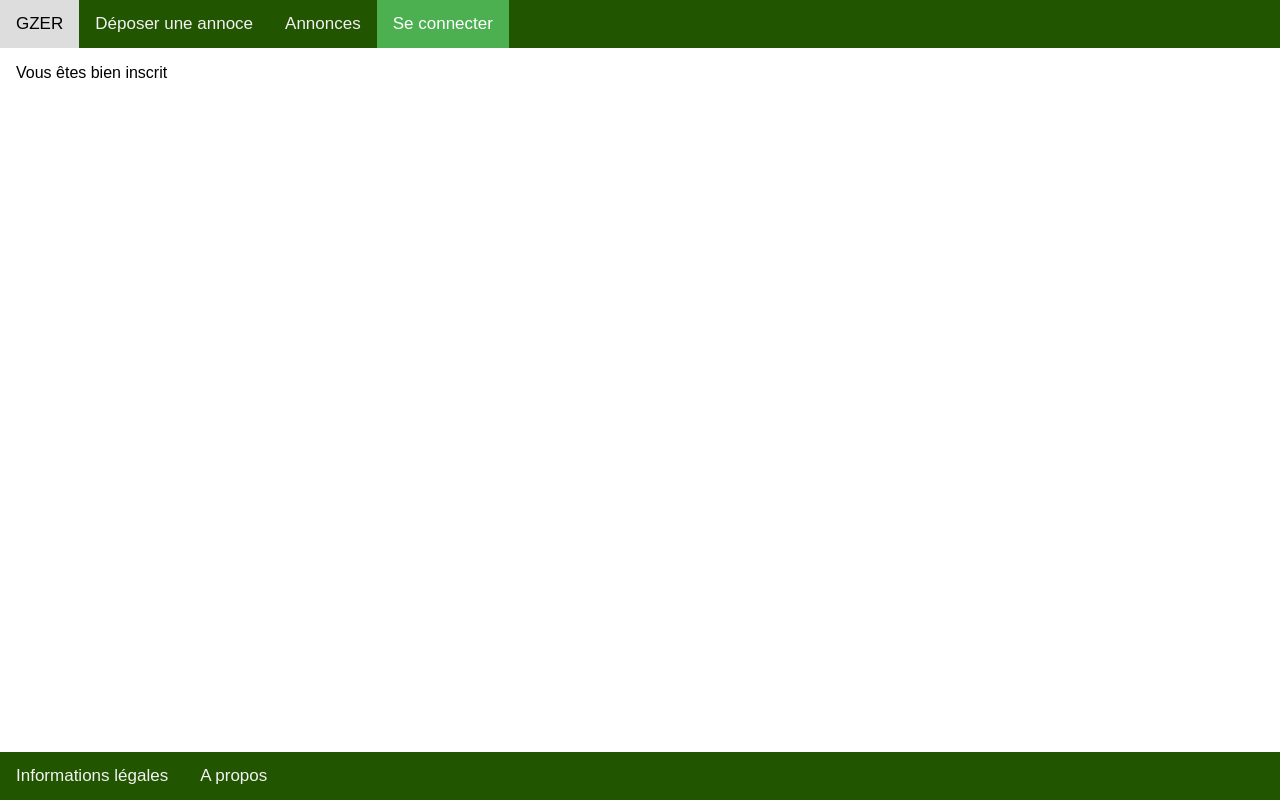
After one commit to thorey1/GZER_PHP_IUT2, a PHP site: page /view/inscription_verif.view.php in a window 1280 px wide. The commit adds this page. Run offline with PHP 8.4, Linux system fonts and the light colour scheme.

Commit message:
inscription5

```diff
--- /dev/null
+++ b/view/inscription_verif.view.php
@@ -0,0 +1,28 @@
+<!DOCTYPE html>
+<html lang="en" dir="ltr">
+<head>
+  <meta charset="utf-8">
+  <title>Gzer inscription</title>
+  <link rel="stylesheet" href="../view/css/deposer_annonce.view.styles.css" />
+</head>
+<body>
+
+  <div class="topnav">
+    <a href="../controler/main.ctrl.php">GZER</a>
+    <a href="../controler/deposer_annonce.ctrl.php">Déposer une annoce</a>
+    <a href="../controler/annonces.ctrl.php">Annonces</a>
+    <a class="active" href="../controler/seconnecter.ctrl.php">Se connecter</a>
+  </div>
+
+  <div class="navbar">
+    <a href="../view/infos.view.php">Informations légales</a>
+    <a href="../view/a_propos.view.php">A propos</a>
+  </div>
+
+  <div id=container style="padding-left:16px">
+    <p>Vous êtes bien inscrit</p>
+
+  </div>
+
+</body>
+</html>
```
Also changed, not shown: controler/inscription.ctrl.php (+5 -5 lines).
